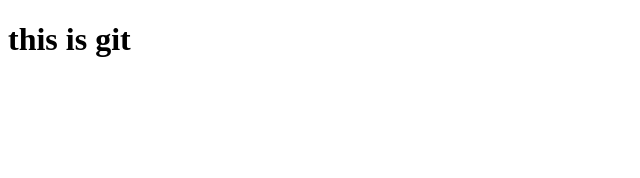
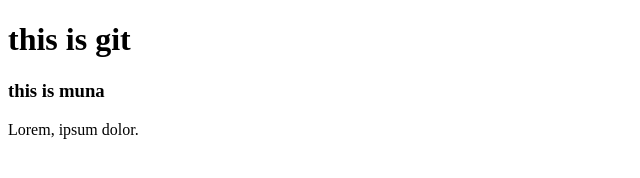
Before and after one commit to ranjitkuna/whatarepo, a plain HTML site: page index.html in a window 1280 px wide. Shown: the whole page, without its empty margins (0-640 px from the left). Drawn offline with Linux system fonts and the light colour scheme.

Commit message:
kuna changed

```diff
--- a/index.html
+++ b/index.html
@@ -10,5 +10,9 @@
 
 <h1>this is git</h1>
 
+<h3>this is muna</h3>
+
+<p>Lorem, ipsum dolor.</p>
+
 </body>
 </html>
```
